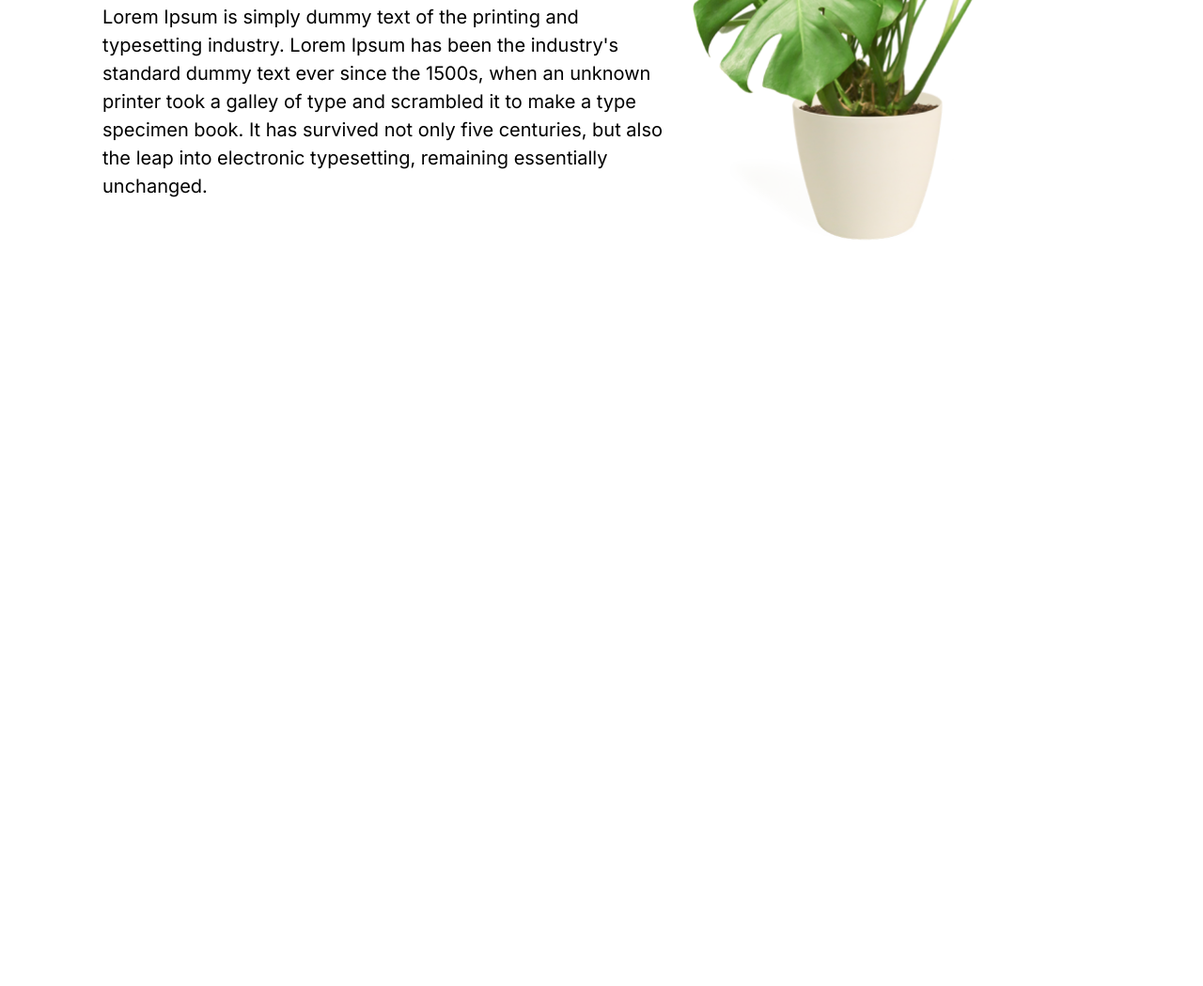
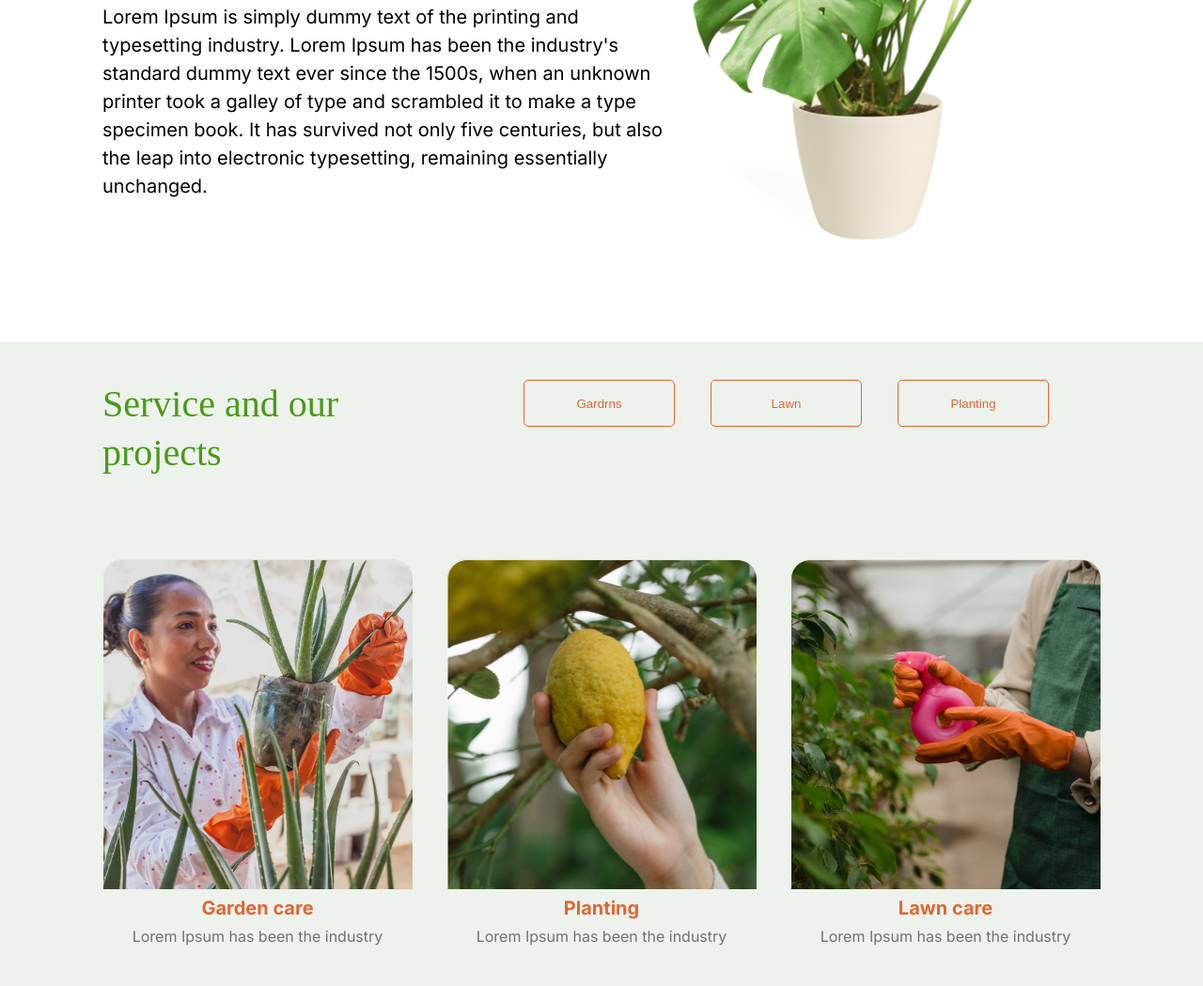
Before and after one commit to ZvarycH23/Plants, a plain HTML site: page INDEX.HTML in a window 1280 px wide. Shown: the part 968-2017 px from the top of the page at 94% size. Before the commit the page ends 1332 px from the top, so only its background shows below. Drawn offline with Linux system fonts and the light colour scheme; a web font is replaced by a local one.

Commit message:
add services

```diff
--- a/INDEX.HTML
+++ b/INDEX.HTML
@@ -51,7 +51,50 @@
         <img src="/src/houseplant 1.png" alt="houseplant" class="houseplant">
     </div>
 </section>
-<section class="service" id="service"></section>
+<section class="service" id="service">
+    <div class="wrapper">
+        <div class="service-content">
+            <h2>Service and our projects</h2>
+            <div class="service_btns">
+                <button class="servise-btn">Gardrns</button>
+                <button class="servise-btn">Lawn</button>
+                <button class="servise-btn">Planting</button>
+            </div>
+        </div>
+        <div class="servisces">
+            <div class="service-item">
+                <img src="/src/first.png" alt="firstimage">
+                <h4>Garden care</h4>
+                <p>Lorem Ipsum has been the industry</p>
+            </div>
+            <div class="service-item">
+                <img src="/src/second.png" alt="secondimage">
+                <h4>Planting</h4>
+                <p>Lorem Ipsum has been the industry</p>
+            </div>
+            <div class="service-item">
+                <img src="/src/third.png" alt="thirdimage">
+                <h4>Lawn care</h4>
+                <p>Lorem Ipsum has been the industry</p>
+            </div>
+            <div class="service-item">
+                <img src="/src/fourth.png" alt="fourthimage">
+                <h4>Planting</h4>
+                <p>Lorem Ipsum has been the industry</p>
+            </div>
+            <div class="service-item">
+                <img src="/src/fifth.png" alt="fifthimage">
+                <h4>Garden care</h4>
+                <p>Lorem Ipsum has been the industry</p>
+            </div>
+            <div class="service-item">
+                <img src="/src/sixth.png" alt="sixthimage">
+                <h4>Planting</h4>
+                <p>Lorem Ipsum has been the industry</p>
+            </div>
+        </div>
+    </div>
+</section>
 <section class="price" id="prices"></section>
 <section class="contacts" id="contacts"></section>
     </main>
--- a/style.css
+++ b/style.css
@@ -151,4 +151,85 @@ body main .about .wrapper .about-text p {
   letter-spacing: 0em;
   text-align: left;
   margin: 0;
+}
+body main .service {
+  background: #EDF2EC;
+  height: 1300px;
+  display: flex;
+  justify-content: center;
+}
+body main .service .wrapper {
+  display: flex;
+  padding: 40px 109px;
+  max-width: 1222px;
+  width: 100%;
+  flex-direction: column;
+}
+body main .service .wrapper .service-content {
+  max-width: 1007px;
+  width: 100%;
+  display: flex;
+  justify-content: space-between;
+}
+body main .service .wrapper .service-content h2 {
+  font-family: "Inika", serif;
+  font-size: 40px;
+  font-weight: 400;
+  line-height: 52px;
+  letter-spacing: 0em;
+  text-align: left;
+  margin: 0;
+  max-width: 306px;
+  color: #499A18;
+}
+body main .service .wrapper .service-content .service_btns {
+  display: flex;
+  justify-content: space-between;
+  max-width: 559px;
+  width: 100%;
+}
+body main .service .wrapper .service-content .service_btns .servise-btn {
+  height: 50px;
+  width: 161px;
+  border-radius: 5px;
+  background-color: transparent;
+  color: #E06733;
+  border: 1px solid #E06733;
+}
+body main .service .wrapper .servisces {
+  margin-top: 35px;
+  display: flex;
+  flex-wrap: wrap;
+  width: 100%;
+  justify-content: space-between;
+}
+body main .service .wrapper .servisces .service-item {
+  width: 330px;
+  height: 450px;
+  border-radius: 20px;
+  border-top: 1px solid #E3E1D5;
+  display: flex;
+  flex-direction: column;
+  gap: 10px;
+  margin-top: 52px;
+}
+body main .service .wrapper .servisces .service-item h4 {
+  font-family: "Inter", sans-serif;
+  font-size: 20px;
+  font-weight: 700;
+  line-height: 20px;
+  letter-spacing: 0em;
+  text-align: center;
+  margin: 0;
+  color: #E06733;
+}
+body main .service .wrapper .servisces .service-item p {
+  font-family: "Inter", sans-serif;
+  font-size: 16px;
+  font-weight: 400;
+  line-height: 20px;
+  letter-spacing: 0em;
+  text-align: center;
+  margin: 0;
+  color: #717171;
 }/*# sourceMappingURL=style.css.map */
```
Also changed, not shown: src/fifth.jpg (added), src/fifth.png (added), src/first.jpg (added), src/first.png (added), src/fourth.jpg (added), src/fourth.png (added), src/second.jpg (added), src/second.png (added), src/sixth.jpg (added), src/sixth.png (added), src/third.jpg (added), src/third.png (added).
